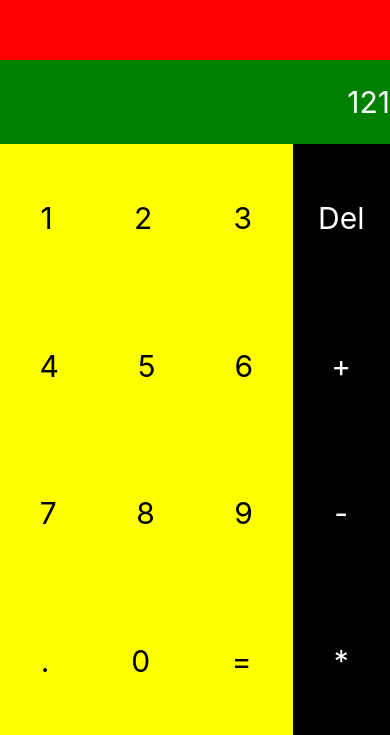
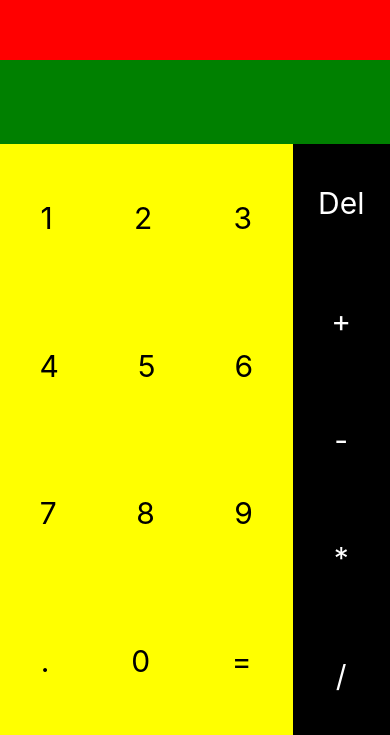
Before and after one commit to itzmail/CalculatorApp, a React Native app: screen / in a window 390 px wide. Shown: the part 109-844 px from the top of the page. Built offline with nearby package versions, Linux system fonts and the light colour scheme.

Commit message:
Almost finish

```diff
--- a/App.js
+++ b/App.js
@@ -6,20 +6,40 @@ class App extends React.Component {
   constructor() {
     super()
     this.state = {
-      calculationText: ""
+      calculationText: "",
+      resultText: ''
     }
+    this.operation = ['Del', '+', '-', '*', '/'];
   }
 
   calculateResult() {
     const text = this.state.calculationText
+    console.log(text, eval(text))
+    this.setState({
+      resultText: eval(text)
+    })
+    //BODMAS
+    // eval(text)
     // now parse this text
+  }
+
+  validate() {
+    const text = this.state.calculationText
+    switch(text.slice(-1)) {
+      case '+':
+      case '-':
+      case '*':
+      case '/':
+          return false
+    }
+    return true
   }
 
   buttonbPressed(text) {
     //console.log(text)
 
     if(text == '=') {
-      return this.calculateResult()
+      return this.validate() && this.calculateResult()
     }
     this.setState({
         calculationText: this.state.calculationText + text
@@ -31,9 +51,21 @@ class App extends React.Component {
       case 'Del' :
         let text = this.state.calculationText.split('')
         text.pop()
-
         this.setState({
           calculationText: text.join('')
+        })
+      break;
+      case '+':
+      case '-':
+      case '*':
+      case '/':
+        const lastChar = this.state.calculationText.split('').pop()
+
+        if(this.operation.indexOf(lastChar) > 0) return
+
+        if(this.state.text == "") return
+        this.setState({
+          calculationText: this.state.calculationText + operation
         })
     }
   }
@@ -54,11 +86,10 @@ class App extends React.Component {
     }
 
     let oper = [];
-    let operation = ['Del', '+', '-', '*', '/'];
-    for(let i = 0; i < 4; i++) {
+    for(let i = 0; i < 5; i++) {
       oper.push(
-      <TouchableOpacity style={styles.btn} onPress={() => this.operate(operation[i])}>
-        <Text style={[styles.btnText, {color: 'white'}]}>{operation[i]}</Text>
+      <TouchableOpacity style={styles.btn} onPress={() => this.operate(this.operation[i])}>
+        <Text style={[styles.btnText, {color: 'white'}]}>{this.operation[i]}</Text>
       </TouchableOpacity>
       )
     }
@@ -68,7 +99,7 @@ class App extends React.Component {
             <Text style={styles.calculationText}>{this.state.calculationText}</Text>
           </View>
           <View style={styles.result}>
-            <Text style={styles.resultText}>121</Text>
+            <Text style={styles.resultText}>{this.state.resultText}</Text>
           </View>
           <View style={styles.buttons}>
             <View style={styles.numbers}>
```
